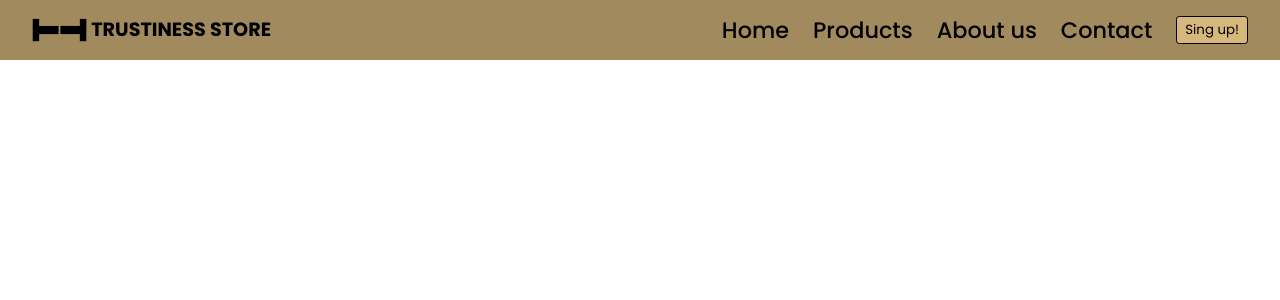
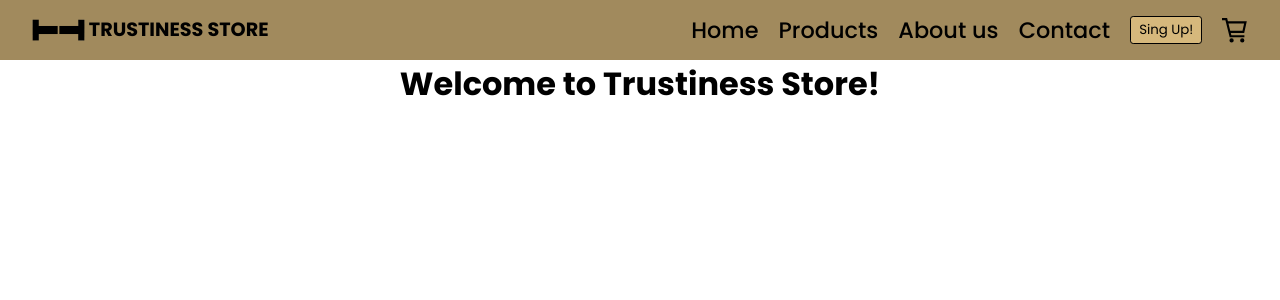
Before and after one commit to almanoduerme/coderhouse-react, a React (Create React App) app: page / in a window 1280 px wide. Shown: the top 300 px of the page. Built offline with nearby package versions, Linux system fonts and the light colour scheme.

Commit message:
Created ItemListContainer and CartWidted components

```diff
--- a/src/App.js
+++ b/src/App.js
@@ -1,10 +1,12 @@
 import NavBar from "./components/NavBar/NavBar";
 import "./App.css";
+import ItemListContainer from "./components/ItemListContainer/ItemListContainer";
 
 function App() {
   return (
     <>
       <NavBar />
+      <ItemListContainer greeting={'Welcome to Trustiness Store!'}/>
     </>
   );
 }
--- a/src/components/Button/Button.css
+++ b/src/components/Button/Button.css
@@ -6,5 +6,6 @@
 }
 
 .btn:hover {
-    background-color: #EFCE8B;
+  background-color: #efce8b;
+  cursor: pointer;
 }
--- /dev/null
+++ b/src/components/CartWidget/CartWidget.css
@@ -0,0 +1,7 @@
+svg {
+  font-size: 1.6rem;
+}
+
+svg:hover {
+  cursor: pointer;
+}
--- /dev/null
+++ b/src/components/CartWidget/CartWidget.js
@@ -0,0 +1,9 @@
+import React from "react";
+import "./CartWidget.css";
+import { GrCart } from "react-icons/gr";
+
+const CartWidget = () => {
+  return <GrCart />;
+};
+
+export default CartWidget;
--- /dev/null
+++ b/src/components/ItemListContainer/ItemListContainer.css
@@ -0,0 +1,3 @@
+.itemListContainer {
+    text-align: center;
+}
--- /dev/null
+++ b/src/components/ItemListContainer/ItemListContainer.js
@@ -0,0 +1,14 @@
+import React from "react";
+import "./ItemListContainer.css";
+
+const ItemListContainer = (prop) => {
+  return (
+    <>
+      <div className="itemListContainer">
+        <h1>{prop.greeting}</h1>
+      </div>
+    </>
+  );
+};
+
+export default ItemListContainer;
--- a/src/components/NavBar/NavBar.css
+++ b/src/components/NavBar/NavBar.css
@@ -25,7 +25,7 @@
   width: 40%;
 }
 
-.header .navbar-nav {
+.header .nav-links {
   display: flex;
   flex-direction: row;
   justify-content: space-between;
@@ -45,9 +45,17 @@
   display: none;
 }
 
-@media screen and (max-width: 1400px) {
+.icon {
+  font-size: 1.4rem;
+}
+
+.icon:hover {
+  cursor: pointer;
+}
+
+@media screen and (max-width: 1460px) {
   .header .navbar {
-    width: 56%;
+    width: 62%;
   }
 
   .header span {
@@ -57,10 +65,13 @@
 
 @media screen and (max-width: 1200px) {
   .header .navbar {
-    width: 83%;
+    width: 100%;
   }
 
   .header span {
+    font-size: 1.2rem;
+  }
+  .header .link {
     font-size: 1.2rem;
   }
 }
--- a/src/components/NavBar/NavBar.js
+++ b/src/components/NavBar/NavBar.js
@@ -1,5 +1,6 @@
 import React from "react";
 import "./NavBar.css";
+import CartWidget from "../CartWidget/CartWidget";
 import { GoThreeBars } from "react-icons/go";
 import Button from "../Button/Button";
 
@@ -12,7 +13,7 @@ const NavBar = () => {
       </div>
       <GoThreeBars className="bars" />
       <nav className="navbar">
-        <ul className="navbar-nav">
+        <ul className="nav-links">
           <li>
             <a className="link" href="/">
               Home
@@ -34,8 +35,9 @@ const NavBar = () => {
             </a>
           </li>
           <li>
-            <Button btn='Sing up!' />
+            <Button className="btn" btn="Sing Up!" />
           </li>
+          <CartWidget />
         </ul>
       </nav>
     </header>
```
